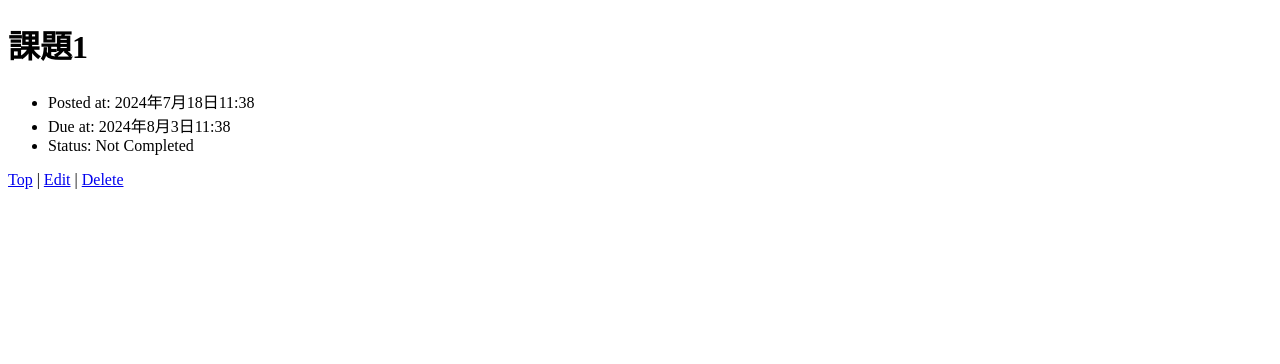
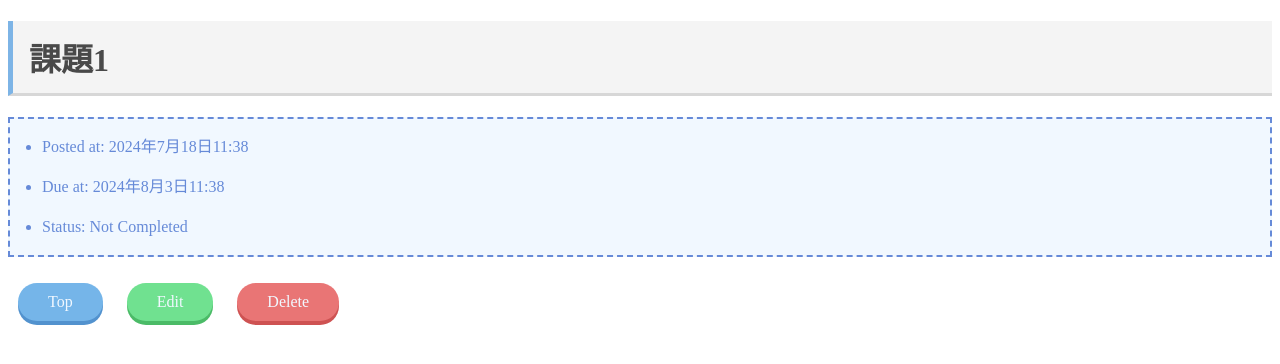
Before and after one commit to s1f102302045/django-test-exercise, a Django app: page /4/ in a window 1280 px wide. Shown: the top 364 px of the page. Run offline with Django 5.2, Linux system fonts and the light colour scheme; data comes from the database, SQL or seed files in the repository; both versions use the stored data as it was after the commit.

Commit message:
detail.cssを追加しました

```diff
--- /dev/null
+++ b/todo/static/todo/css/detail.css
@@ -0,0 +1,118 @@
+h1 {
+    padding: 0.4em 0.5em;/*文字の上下 左右の余白*/
+    color: #494949;/*文字色*/
+    background: #f4f4f4;/*背景色*/
+    border-left: solid 5px #7db4e6;/*左線*/
+    border-bottom: solid 3px #d7d7d7;/*下線*/
+  }
+
+  ul, ol {
+    color: #668ad8;/*文字色*/
+    border: dashed 2px #668ad8;/*破線 太さ 色*/
+    background: #f1f8ff; /*背景色*/
+    padding: 0.5em 0.5em 0.5em 2em;
+  }
+
+  ul li, ol li {
+    line-height: 1.5;
+    padding: 0.5em 0;
+  }
+
+/* ボタン共通設定 */
+.btn03{
+    /*影の基点とするためrelativeを指定*/
+    position: relative;
+    /*ボタンの形状*/
+	text-decoration: none;
+	display: inline-block;
+    text-align: center;
+    background: transparent;
+	border-radius: 25px;
+    color:#f1f8ff;
+    outline: none;
+    /*アニメーションの指定*/
+    transition: all 0.2s ease;
+    margin: 10px;
+}
+
+/*hoverをした後のボタンの形状*/
+.btn03:hover{
+	border-color:transparent;
+}
+
+/*ボタンの中のテキスト*/
+.btn03 span {
+	position: relative;
+	z-index: 2;/*z-indexの数値をあげて文字を背景よりも手前に表示*/
+    /*テキストの形状*/
+	display: block;
+    padding: 10px 30px;
+	background:#fff;
+	border-radius: 25px;
+    /*アニメーションの指定*/
+    transition: all 0.3s ease;
+}
+
+/*== 下に押し込まれる（立体が平面に） */
+
+/*影の設定*/
+.pushdown:before {
+    content:"";
+    /*絶対配置で影の位置を決める*/
+    position: absolute;
+	z-index: -1;
+    top:4px;
+    left:0;
+    /*影の形状*/
+    width: 100%;
+    height: 100%;
+	border-radius: 25px;
+}
+
+/*hoverの際にY軸に4pxずらす*/
+.pushdown:hover span {
+	color: #fff;
+	transform: translateY(4px);
+}
+
+/* ボタン色1 */
+.btn03.color1 span {
+    background:#75b5e9;
+}
+
+.pushdown.color1:before {
+    background-color: #5292ce;
+}
+
+.pushdown.color1:hover span {
+    background-color: #5292ce;
+    color: #fff;
+}
+
+/* ボタン色2 */
+.btn03.color2 span {
+    background: #70e190;
+}
+
+.pushdown.color2:before {
+    background-color: #4bbb67;
+}
+
+.pushdown.color2:hover span {
+    background-color: #4bbb67;
+    color: #fff;
+}
+
+/* ボタン色3 */
+.btn03.color3 span {
+    background: #e97575;
+}
+
+.pushdown.color3:before {
+    background-color: #ce5252;
+}
+
+.pushdown.color3:hover span {
+    background-color: #ce5252;
+    color: #fff;
+}
--- a/todo/templates/todo/detail.html
+++ b/todo/templates/todo/detail.html
@@ -5,6 +5,7 @@
     <title>To Do Application</title>
     <meta charset="UTF-8" />
     <meta name="author" content="INIAD" />
+    <link rel="stylesheet" type="text/css" href="{% static 'todo/css/detail.css' %}">
   </head>
 
   <body>
@@ -21,9 +22,9 @@
     </ul>
 
     <div>
-      <a href="{% url 'index' %}">Top</a>
-      | <a href="{% url "update" task.id %}">Edit</a>
-      | <a href="{% url 'delete' task.id %}">Delete</a>
+      <a href="{% url 'index' %}" class="btn03 pushdown color1"><span>Top</span></a>
+      <a href="{% url 'update' task.id %}" class="btn03 pushdown color2"><span>Edit</span></a>
+      <a href="{% url 'delete' task.id %}" class="btn03 pushdown color3"><span>Delete</span></a>
     </div>
   </body>
 </html>
```
Also changed, not shown: db.sqlite3.
